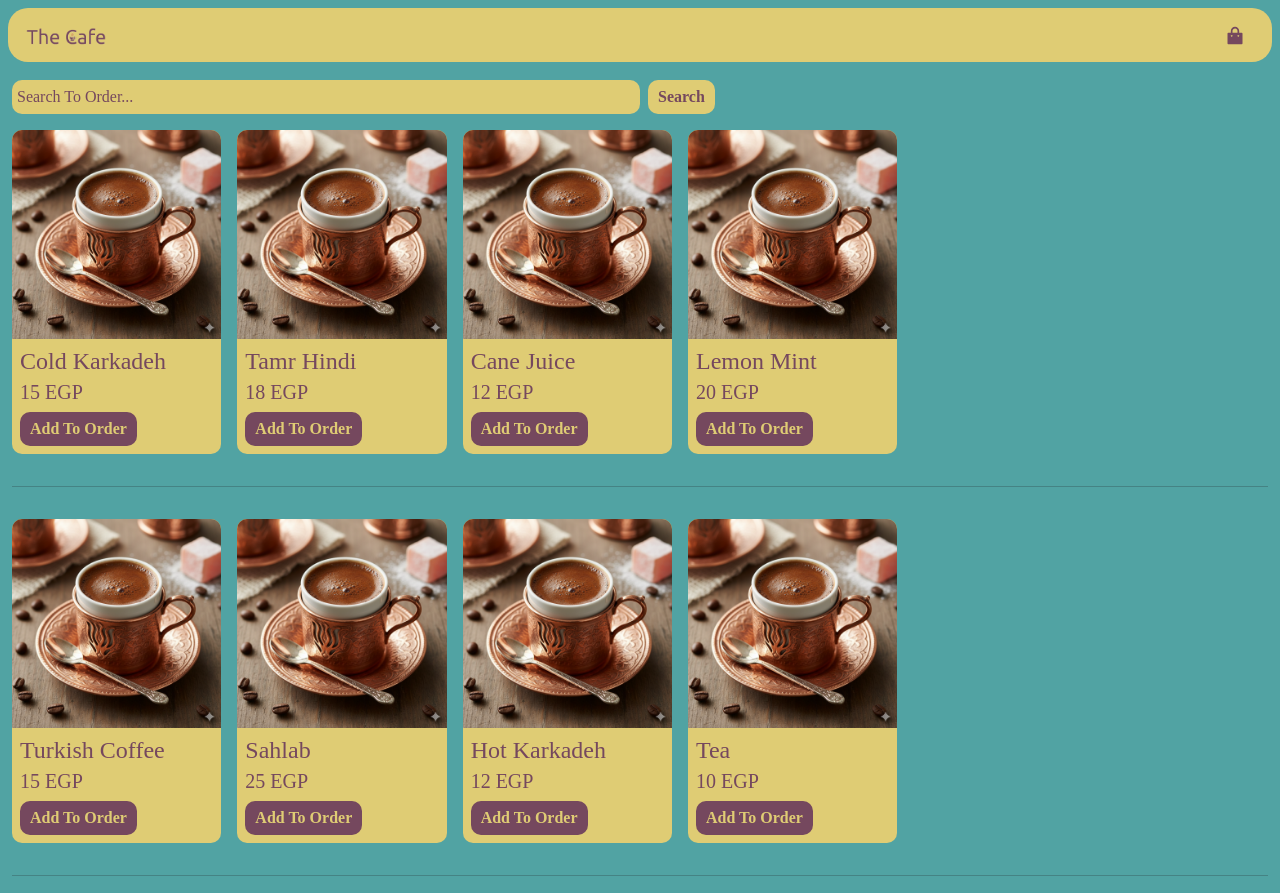
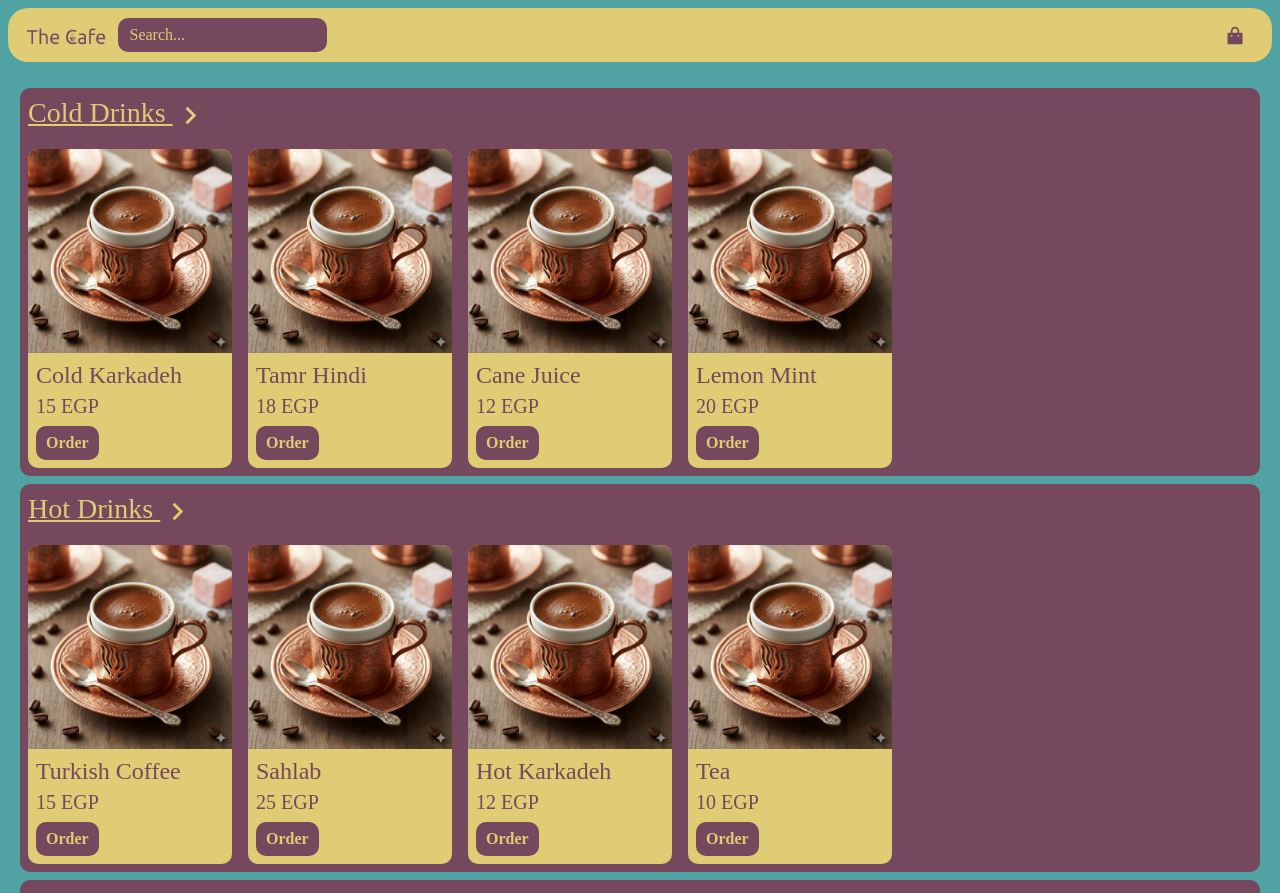
Before and after one commit to a-elshennawy/the-cafe, a React (Vite) app: page / in a window 1280 px wide. Shown: the top 893 px of the page. Built offline with nearby package versions, Linux system fonts and the light colour scheme; a web font is replaced by a local one.

Commit message:
home styling structure

```diff
--- a/src/App.css
+++ b/src/App.css
@@ -40,6 +40,23 @@ nav {
   padding: 10px 5px;
   border-radius: 20px;
   z-index: 1111;
+
+  input {
+    display: inline;
+    border: none;
+    outline: none;
+    padding: 5px;
+    background-color: var(--second);
+    color: var(--fourth);
+    border-radius: 10px;
+
+    &:focus {
+      outline: none;
+    }
+    &::placeholder {
+      color: var(--fourth);
+    }
+  }
 
   .btnsSide {
     .toCart {
@@ -97,35 +114,21 @@ nav {
   }
 }
 
-.searchContainer {
-  input {
-    border: none;
-    outline: none;
-    padding: 5px;
-    background-color: var(--fourth);
-    color: var(--second);
-    border-radius: 10px;
+.prodSection {
+  background-color: var(--second);
+  color: var(--fourth);
+  border-radius: 10px;
 
-    &:focus {
-      outline: none;
-    }
-    &::placeholder {
-      color: var(--second);
+  h3 {
+    a {
+      color: var(--fourth);
+
+      svg {
+        font-size: 35px !important;
+      }
     }
   }
 
-  button {
-    width: fit-content;
-    background-color: var(--fourth);
-    color: var(--second);
-  }
-}
-
-.prodSection {
-  .title {
-    padding: 10px;
-    color: var(--second);
-  }
   .prodItem {
     background-color: var(--fourth);
     color: var(--second);
--- a/src/App.jsx
+++ b/src/App.jsx
@@ -7,6 +7,11 @@ import Layout from "./components/Layout/Layout";
 const Admin = lazy(() => import("./components/pages/Admin/Admin"));
 const Home = lazy(() => import("./components/pages/Home/Home"));
 const StaffLogin = lazy(() => import("./components/pages/Login/StaffLogin"));
+const Food = lazy(() => import("./components/pages/Food/Food"));
+const ColdDrinks = lazy(() =>
+  import("./components/pages/ColdDrinks/ColdDrinks")
+);
+const HotDrinks = lazy(() => import("./components/pages/HotDrinks/HotDrinks"));
 
 function App() {
   return (
@@ -16,6 +21,9 @@ function App() {
           <Routes>
             <Route path="/" element={<Layout />}>
               <Route path="" element={<Home />} />
+              <Route path="food" element={<Food />} />
+              <Route path="cold-drinks" element={<ColdDrinks />} />
+              <Route path="hot-drinks" element={<HotDrinks />} />
             </Route>
             <Route path="/staff-login" element={<StaffLogin />} />
             <Route path="/admin" element={<Admin />} />
--- a/src/components/Layout/Navbar.jsx
+++ b/src/components/Layout/Navbar.jsx
@@ -4,13 +4,18 @@ import { Link } from "react-router-dom";
 export default function Navbar() {
   return (
     <>
-      <nav className="row justify-content-between align-items-center m-2">
-        <div className="col-lg-1 col-4 text-start imgSide">
+      <nav className="row justify-content-start align-items-center m-2">
+        <div className="col-lg-1 col-md-2 col-4 text-start imgSide">
           <Link to={"/"}>
             <img src="/images/logo.png" />
           </Link>
         </div>
-        <div className="col-4 text-end btnsSide">
+        <input
+          className="col-lg-2 col-md-3 col-4"
+          type="search"
+          placeholder="search..."
+        />
+        <div className="col-lg-9 col-md-7 col-4 text-end btnsSide">
           <button className="toCart">
             <RiShoppingBagFill />
           </button>
--- /dev/null
+++ b/src/components/pages/ColdDrinks/ColdDrinks.jsx
@@ -0,0 +1,5 @@
+import React from "react";
+
+export default function ColdDrinks() {
+  return <div>ColdDrinks</div>;
+}
--- /dev/null
+++ b/src/components/pages/Food/Food.jsx
@@ -0,0 +1,5 @@
+import React from "react";
+
+export default function Food() {
+  return <div>Food</div>;
+}
--- a/src/components/pages/Home/Home.jsx
+++ b/src/components/pages/Home/Home.jsx
@@ -1,4 +1,3 @@
-import SearchComp from "./HomeSections/SearchComp/SearchComp";
 import ColdDrinksComp from "./HomeSections/Products/ColdDrinksComp";
 import HotDrinksComp from "./HomeSections/Products/HotDrinksComp";
 import FoodComp from "./HomeSections/Products/FoodComp";
@@ -8,7 +7,6 @@ export default function Home() {
   return (
     <>
       <section className="container-fluid text-start">
-        <SearchComp />
         <ColdDrinksComp />
         <HotDrinksComp />
         <FoodComp />
--- a/src/components/pages/Home/HomeSections/Products/ColdDrinksComp.jsx
+++ b/src/components/pages/Home/HomeSections/Products/ColdDrinksComp.jsx
@@ -1,4 +1,6 @@
 import { useState, useEffect } from "react";
+import { MdKeyboardArrowRight } from "react-icons/md";
+import { Link } from "react-router-dom";
 
 export default function ColdDrinksComp() {
   const [peoducts, setProducts] = useState([]);
@@ -15,9 +17,14 @@ export default function ColdDrinksComp() {
 
   return (
     <>
-      <div className="prodSection row justify-content-start align-items-center gap-3 py-3 px-0 m-0">
+      <div className="prodSection row justify-content-start align-items-center gap-3 p-2 m-2">
+        <h3 className="m-0 p-0">
+          <Link to={"/cold-drinks"}>
+            cold drinks <MdKeyboardArrowRight />
+          </Link>
+        </h3>
         {peoducts.map((item) => (
-          <div className="prodItem p-0 col-lg-2 col-10">
+          <div className="prodItem p-0 col-lg-2 col-md-3 col-5">
             <div className="img">
               <img src="/public/images/StockImages/Coffee.png" alt="" />
             </div>
@@ -26,12 +33,11 @@ export default function ColdDrinksComp() {
               <h5 className="m-0 p-0">{item.price} EGP</h5>
             </div>
             <div className="actions pb-2 px-2">
-              <button>add to order</button>
+              <button>order</button>
             </div>
           </div>
         ))}
       </div>
-      <hr />
     </>
   );
 }
--- a/src/components/pages/Home/HomeSections/Products/FoodComp.jsx
+++ b/src/components/pages/Home/HomeSections/Products/FoodComp.jsx
@@ -1,4 +1,6 @@
 import { useState, useEffect } from "react";
+import { MdKeyboardArrowRight } from "react-icons/md";
+import { Link } from "react-router-dom";
 
 export default function FoodComp() {
   const [peoducts, setProducts] = useState([]);
@@ -14,9 +16,14 @@ export default function FoodComp() {
   }, []);
   return (
     <>
-      <div className="prodSection row justify-content-start align-items-center gap-3 py-3 px-0 m-0">
+      <div className="prodSection row justify-content-start align-items-center gap-3 p-2 m-2">
+        <h3 className="m-0 p-0">
+          <Link to={"/food"}>
+            food corner <MdKeyboardArrowRight />
+          </Link>
+        </h3>
         {peoducts.map((item) => (
-          <div className="prodItem p-0 col-lg-2 col-10">
+          <div className="prodItem p-0 col-lg-2 col-md-3 col-5">
             <div className="img">
               <img src="/public/images/StockImages/Coffee.png" alt="" />
             </div>
@@ -25,12 +32,11 @@ export default function FoodComp() {
               <h5 className="m-0 p-0">{item.price} EGP</h5>
             </div>
             <div className="actions pb-2 px-2">
-              <button>add to order</button>
+              <button>order</button>
             </div>
           </div>
         ))}
       </div>
-      <hr />
     </>
   );
 }
--- a/src/components/pages/Home/HomeSections/Products/HotDrinksComp.jsx
+++ b/src/components/pages/Home/HomeSections/Products/HotDrinksComp.jsx
@@ -1,4 +1,6 @@
 import { useState, useEffect } from "react";
+import { MdKeyboardArrowRight } from "react-icons/md";
+import { Link } from "react-router-dom";
 
 export default function HotDrinksComp() {
   const [peoducts, setProducts] = useState([]);
@@ -14,9 +16,14 @@ export default function HotDrinksComp() {
   }, []);
   return (
     <>
-      <div className="prodSection row justify-content-start align-items-center gap-3 py-3 px-0 m-0">
+      <div className="prodSection row justify-content-start align-items-center gap-3 p-2 m-2">
+        <h3 className="m-0 p-0">
+          <Link to={"/hot-drinks"}>
+            hot drinks <MdKeyboardArrowRight />
+          </Link>
+        </h3>
         {peoducts.map((item) => (
-          <div className="prodItem p-0 col-lg-2 col-10">
+          <div className="prodItem p-0 col-lg-2 col-md-3 col-5">
             <div className="img">
               <img src="/public/images/StockImages/Coffee.png" alt="" />
             </div>
@@ -25,12 +32,11 @@ export default function HotDrinksComp() {
               <h5 className="m-0 p-0">{item.price} EGP</h5>
             </div>
             <div className="actions pb-2 px-2">
-              <button>add to order</button>
+              <button>order</button>
             </div>
           </div>
         ))}
       </div>
-      <hr />
     </>
   );
 }
--- a/src/components/pages/Home/HomeSections/SearchComp/SearchComp.jsx
+++ /dev/null
@@ -1,14 +0,0 @@
-export default function SearchComp() {
-  return (
-    <>
-      <div className="searchContainer row justify-content-start align-items-center gap-2 m-0">
-        <input
-          className="col-lg-6 col-8"
-          type="search"
-          placeholder="search to order..."
-        />
-        <button className="col-lg-1 col-2">search</button>
-      </div>
-    </>
-  );
-}
--- /dev/null
+++ b/src/components/pages/HotDrinks/HotDrinks.jsx
@@ -0,0 +1,5 @@
+import React from "react";
+
+export default function HotDrinks() {
+  return <div>HotDrinks</div>;
+}
```
